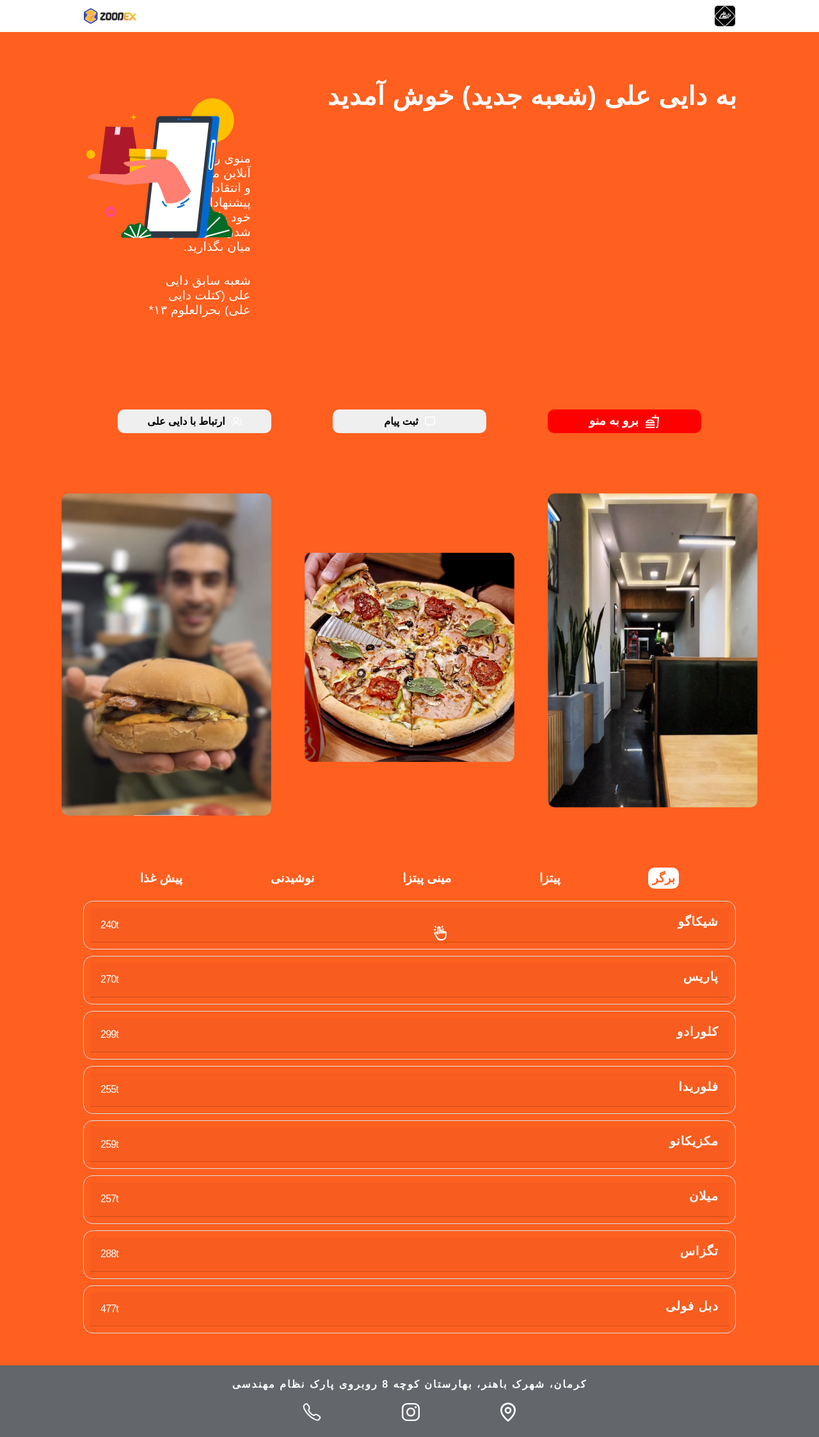
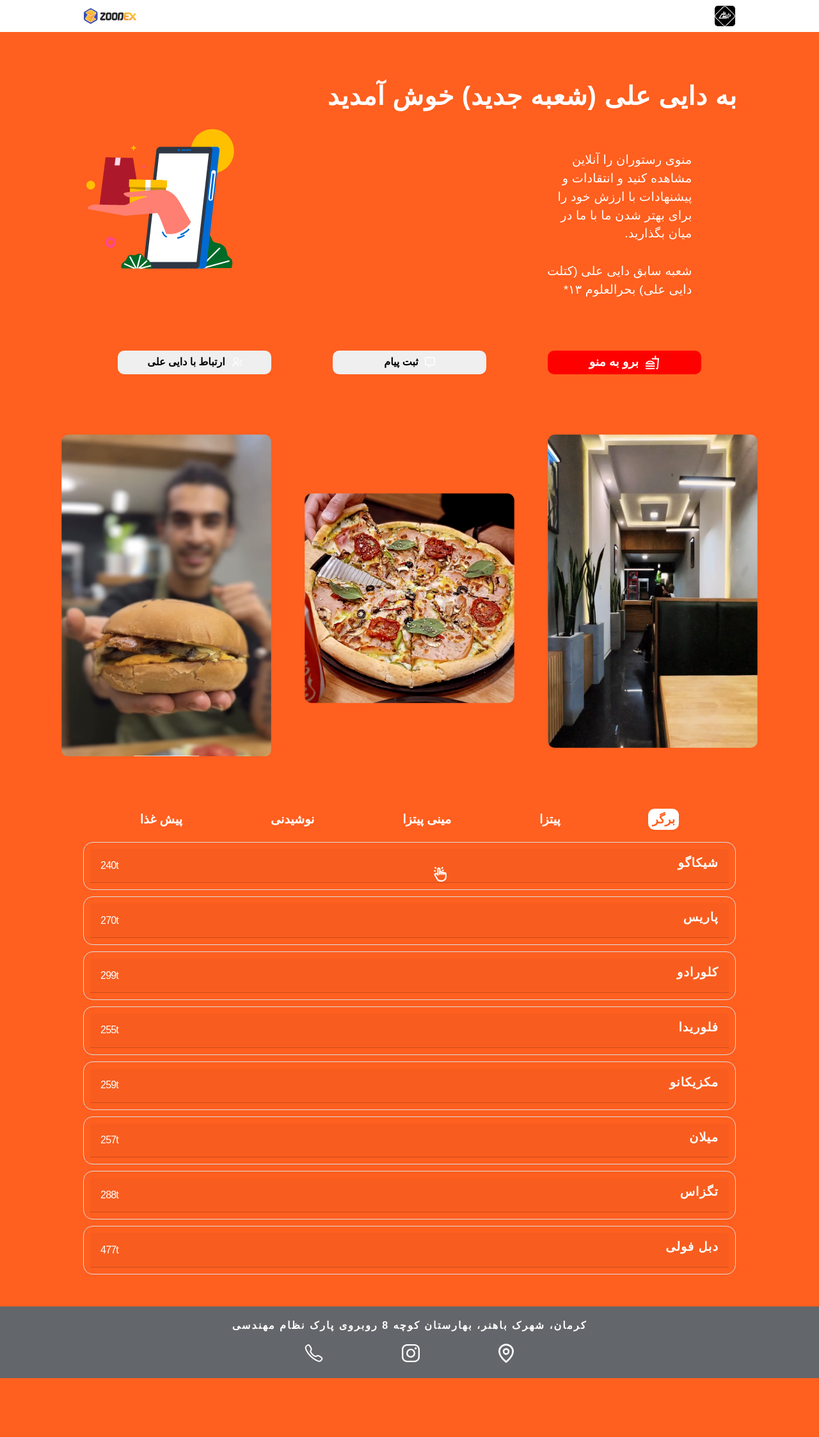
Before and after one commit to pedramjlo/Daei-Ali-ORG, a React (Create React App) app: page / in a window 1280 px wide. Shown: the whole page at 64% size. After the commit the page ends 2154 px from the top, so only its background shows below. Built offline with nearby package versions, Linux system fonts and the light colour scheme; a web font is replaced by a local one.

Commit message:
all good before lazy loading

```diff
--- a/package.json
+++ b/package.json
@@ -15,8 +15,10 @@
     "react-bootstrap": "^2.10.4",
     "react-dom": "^18.3.1",
     "react-icons": "^5.2.1",
+    "react-intersection-observer": "^9.13.0",
     "react-router-dom": "^6.25.1",
     "react-scripts": "^5.0.1",
+    "react-scroll": "^1.9.0",
     "react-slick": "^0.30.2",
     "react-spring": "^9.7.3",
     "slick-carousel": "^1.8.1",
--- a/public/index.html
+++ b/public/index.html
@@ -18,6 +18,10 @@
     <link rel="preconnect" href="https://fonts.googleapis.com">
     <link rel="preconnect" href="https://fonts.gstatic.com" crossorigin>
     <link href="https://fonts.googleapis.com/css2?family=Beiruti:wght@200..900&display=swap" rel="stylesheet">
+
+
+    <!-- load the font locally -->
+
 
 
     <link rel="apple-touch-icon" href="%PUBLIC_URL%/logo192.png" />
--- a/src/footer.css
+++ b/src/footer.css
@@ -7,7 +7,7 @@ footer
     min-height: 7rem;
     max-width: 100%;
     text-align: center;
-    padding: 20px 3%;
+    padding: 20px 4%;
     margin: 0;
     gap: 15px;
 }
--- a/src/home.css
+++ b/src/home.css
@@ -113,6 +113,7 @@ h2 {
 
 @media only screen and (min-width: 992px) {
 
+
     .welcome-text {
         margin-right: 10%;
         min-width: 50%;
@@ -124,9 +125,10 @@ h2 {
 
 
     .description{
-        line-height: normal;
+
         min-height: auto;
-        margin-right: 10%;
+        width: 30rem;
+        margin-left: 47%;
 
     }
 
@@ -139,7 +141,7 @@ h2 {
         margin-left: 2px;
         position: absolute;
         left: 10%;
-        top: 10%;
+        top: 16%;
         min-width: 30%;
     }
 
@@ -160,7 +162,7 @@ h2 {
         display: flex;
         flex-direction: row-reverse;
         position: relative;
-        margin-top: 5%;
+        bottom: 10%;
         bottom: 20px;
         gap: 7.5%;
     }
```
Also changed, not shown: 1 other file (tests, documents, lock files or other folders).
